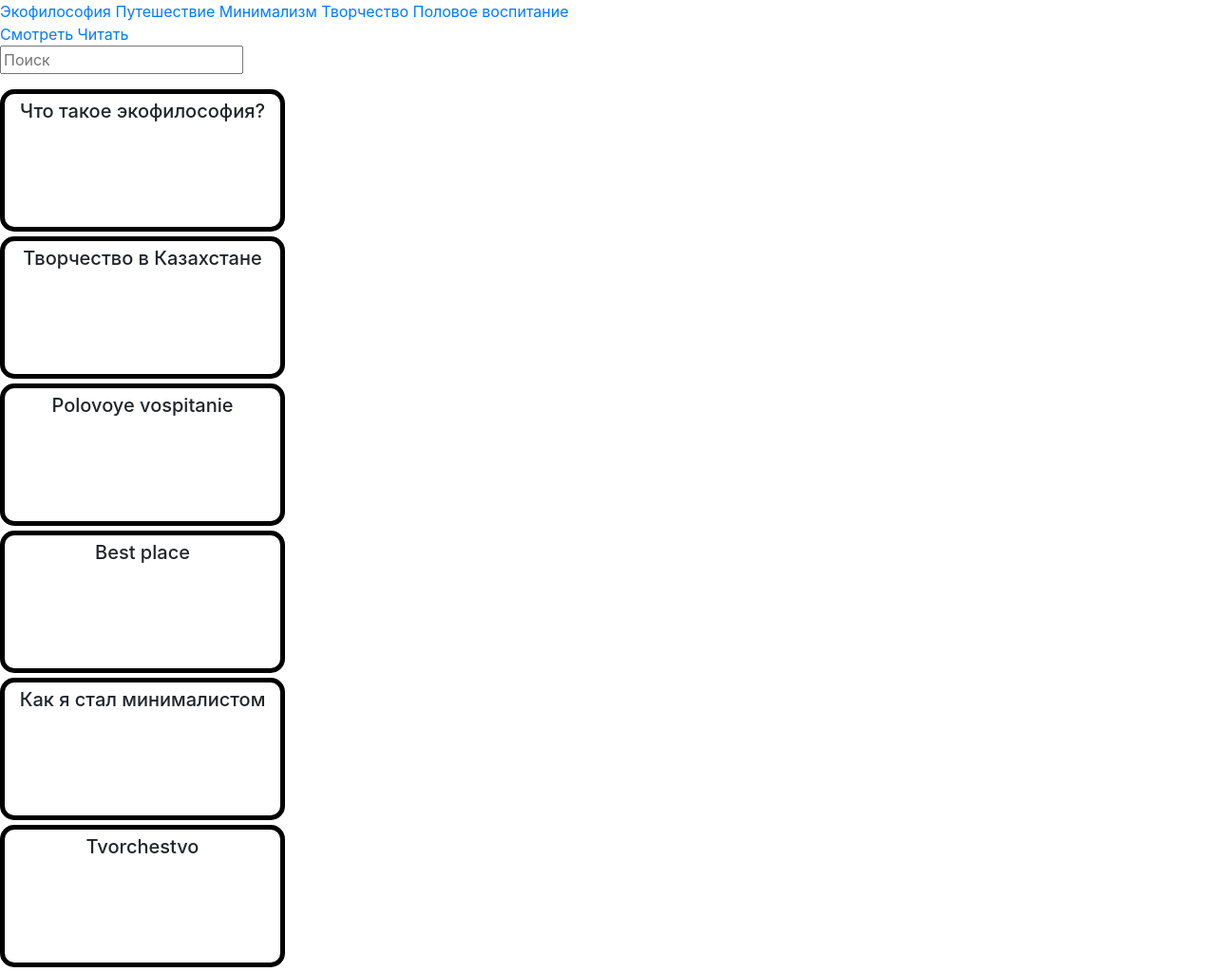
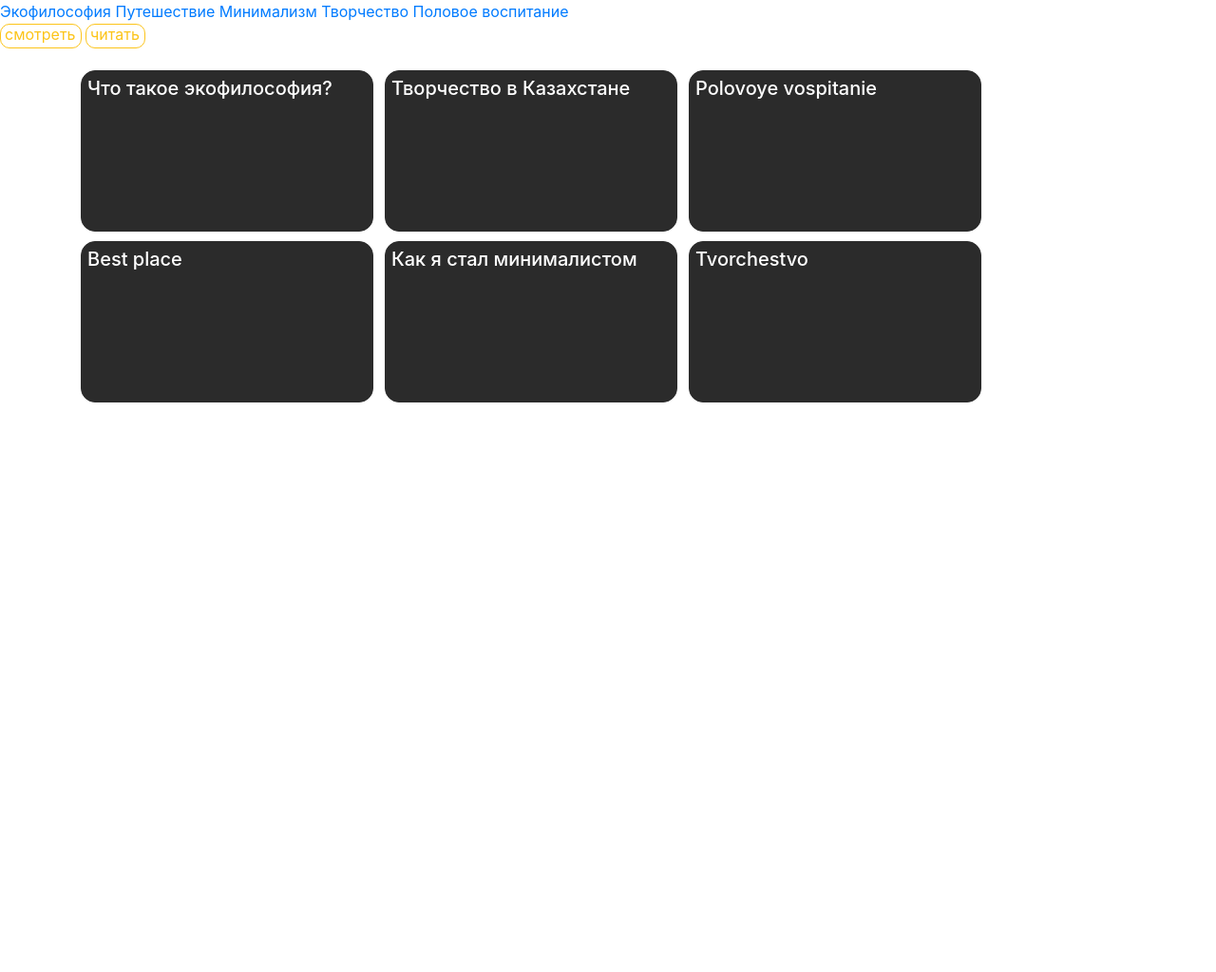
Before and after one commit to azatnt/Garyshker, a Django app: page /obrazovanie/reports/ in a window 1280 px wide. Shown: the part 56-1080 px from the top of the page at 95% size. After the commit the page ends 480 px from the top, so only its background shows below. Run offline with Django 3.2, Linux system fonts and the light colour scheme; data comes from the database, SQL or seed files in the repository; some libraries are stand-ins or nearby versions.

Commit message:
Nursat all_reports.html , style.css
ауыстырып кордим кишкене

```diff
--- a/Garyshker/Main/Obrazovanie/templates/obrazovanie/all_reports.html
+++ b/Garyshker/Main/Obrazovanie/templates/obrazovanie/all_reports.html
@@ -28,11 +28,13 @@
 
 {% block content %}
 
+<!-- Мен, Нурсат уакытша комменттеп койдым поиск болмайтын болды
+
 <div class="res-search">
   {% csrf_token %}
   <input id="search_report" type="searh" class="search-food" name="search-food" placeholder="Поиск">
 </div>
-
+-->
 
 <div class="header-res">
   <nav>
@@ -43,11 +45,14 @@
 </div>
 
 
+<!-- контейнер ашайын деп едим -->
+
+<div class="container">
 
   {% for report in reports %}
 
   <a style="text-decoration:none; color:inherit;" href="{% url 'report_detail_url' id=report.id %}" class="blocks">
-    <div class="block">
+    <div class="block mr">
       <h5>{{ report.title }}</h5>
        <!-- {{ report.author }} -->
 
@@ -62,8 +67,11 @@
     </div>
   </a>
 
+
   {% endfor %}
 
 
 
 {% endblock %}
+
+</div>
--- a/Garyshker/Main/static/css/style.css
+++ b/Garyshker/Main/static/css/style.css
@@ -1,3 +1,6 @@
+
+
+
 .write_post {
   margin-left: 80%;
   text-align: center;
@@ -6,17 +9,54 @@
 
 }
 
+
+/* container */
+.container{
+	max-width: 1100px;
+	width: 100%;
+
+	display: flex;
+	flex-direction: row;
+	flex-wrap: wrap;
+}
+
 .my_fav_posts{
-  border: 1px solid black;
+
+}
+
+.mr{
+	margin-right: 12px;
+	margin-top: 10px;
+}
+
+.ml{
+	margin-left: 12px;
 }
 
 .block{
+	width: 308px;
+	height: 170px;
+
     border-radius: 15px;
-    border: 5px solid red;
+    border: 1px solid #2b2b2b;
+    background-color: #2b2b2b;
+
     padding: 6px 6px 10px 6px;
+
+    color: white;
 }
 
-.nurs{
-    border: 3px solid blue;
 
+
+/*two but read watch*/
+
+.two_but a{
+	color: #fcc419;
+
+    border-radius: 10px;
+    padding: 0px 5px 3.5px 4px;
+
+    border: 1px solid #fcc419;
+
+    text-transform: lowercase;
 }
--- a/Garyshker/Main/static/css/style1.css
+++ b/Garyshker/Main/static/css/style1.css
@@ -7,7 +7,7 @@
 }
 
 .my_fav_posts{
-  border: 1px solid black;
+  border: 1px solid red;
 }
 
 .blocks{
@@ -22,7 +22,7 @@
 
 
     border-radius: 15px;
-    border: 5px solid black;
+    border: 5px solid red;
     padding: 6px 6px 10px 6px;
 
     margin-bottom: 5px;
@@ -30,3 +30,8 @@
 
 .nurs{
 }
+
+/*button watch read*/
+.two_but a{
+  color: #fcc419;
+}
--- a/Garyshker/Main/templates/base.html
+++ b/Garyshker/Main/templates/base.html
@@ -4,7 +4,7 @@
 <head>
 	<link rel="stylesheet" href="https://cdnjs.cloudflare.com/ajax/libs/font-awesome/4.7.0/css/font-awesome.min.css">
 
-	<link rel="stylesheet" href="{% static 'css/style1.css' %}">
+	<link rel="stylesheet" href="{% static 'css/style.css' %}">
 	<link rel="stylesheet" href="https://stackpath.bootstrapcdn.com/bootstrap/4.5.0/css/bootstrap.min.css" integrity="sha384-9aIt2nRpC12Uk9gS9baDl411NQApFmC26EwAOH8WgZl5MYYxFfc+NcPb1dKGj7Sk" crossorigin="anonymous">
 	<title>
 		{% block title %}
```
